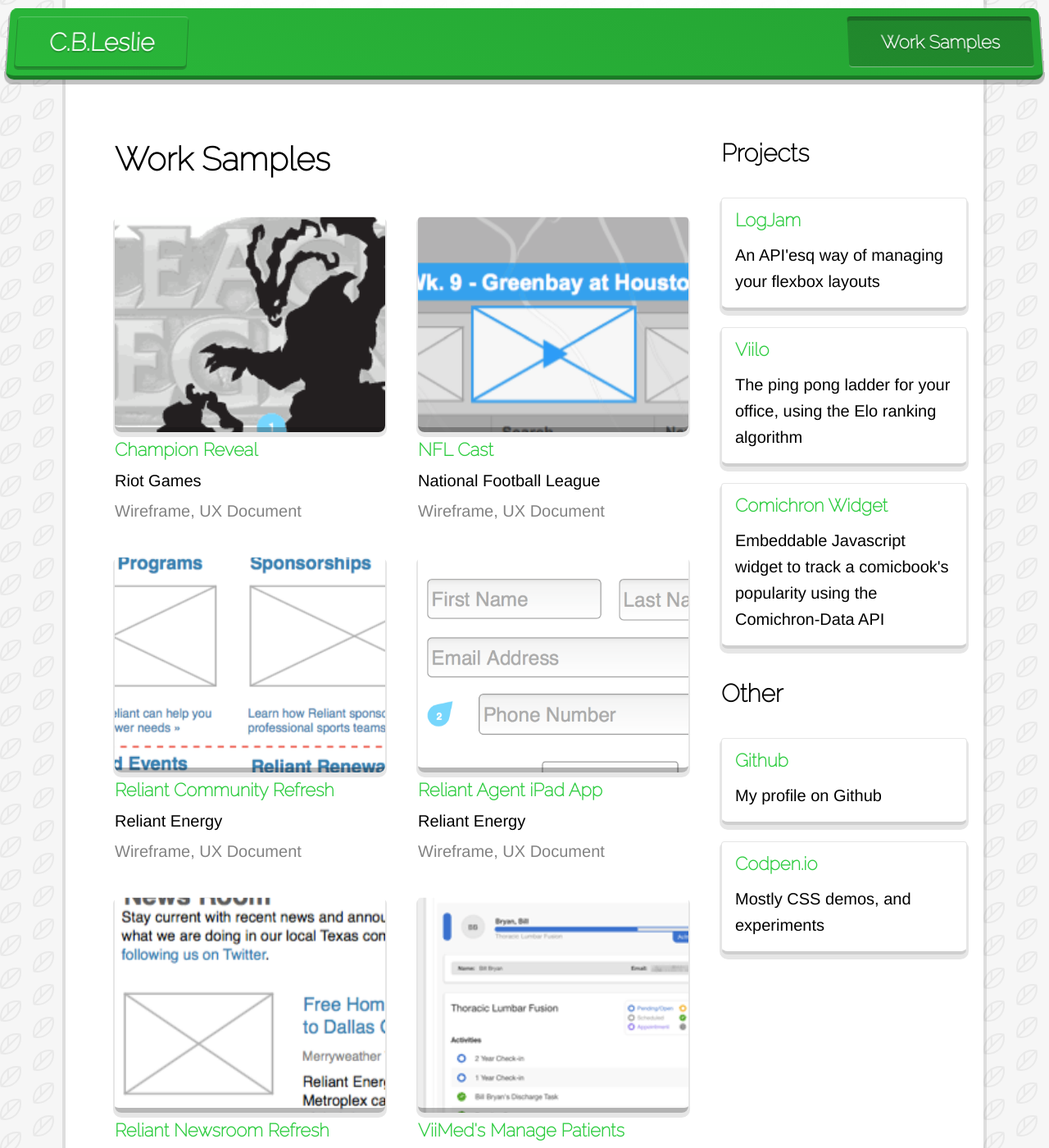
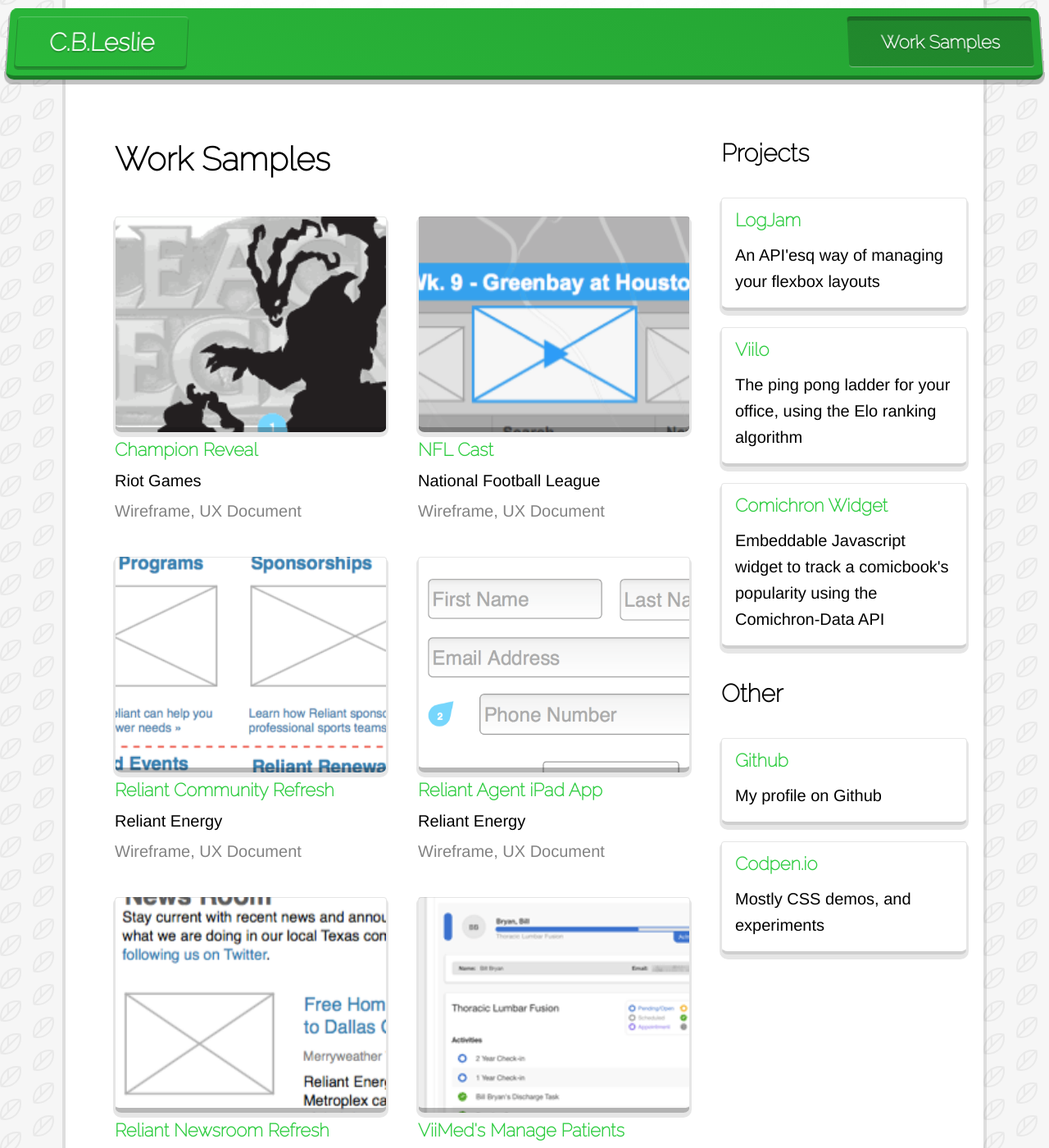
Before and after one commit to cbleslie/cbleslie.github.io, a Jekyll site: the page built from portfolio.md, in a window 1280 px wide and 1400 px high. Shown: the whole window at 82% size. Built offline with Jekyll 4.4.1, drawn with Linux system fonts in a browser that asks for light colours.

Commit message:
webkit is the new IE..

```diff
--- a/_sass/component/_portfolio-thumbnail.scss
+++ b/_sass/component/_portfolio-thumbnail.scss
@@ -5,9 +5,9 @@
     background-position: center center;
     background-repeat: no-repeat;
     background-size: cover;
+    border: 1px solid rgba(map-get($color, despair), .1);
     border-bottom: .3rem solid rgba(map-get($color, despair), .3);
     border-radius: .2rem .2rem .4rem .4rem;
-    border-top: 1px solid rgba(map-get($color, calm), .8);
     box-shadow: 0 .2rem 0 .1rem rgba(map-get($color, despair), .1);
     display: block;
     height: calc(20vw);
```
